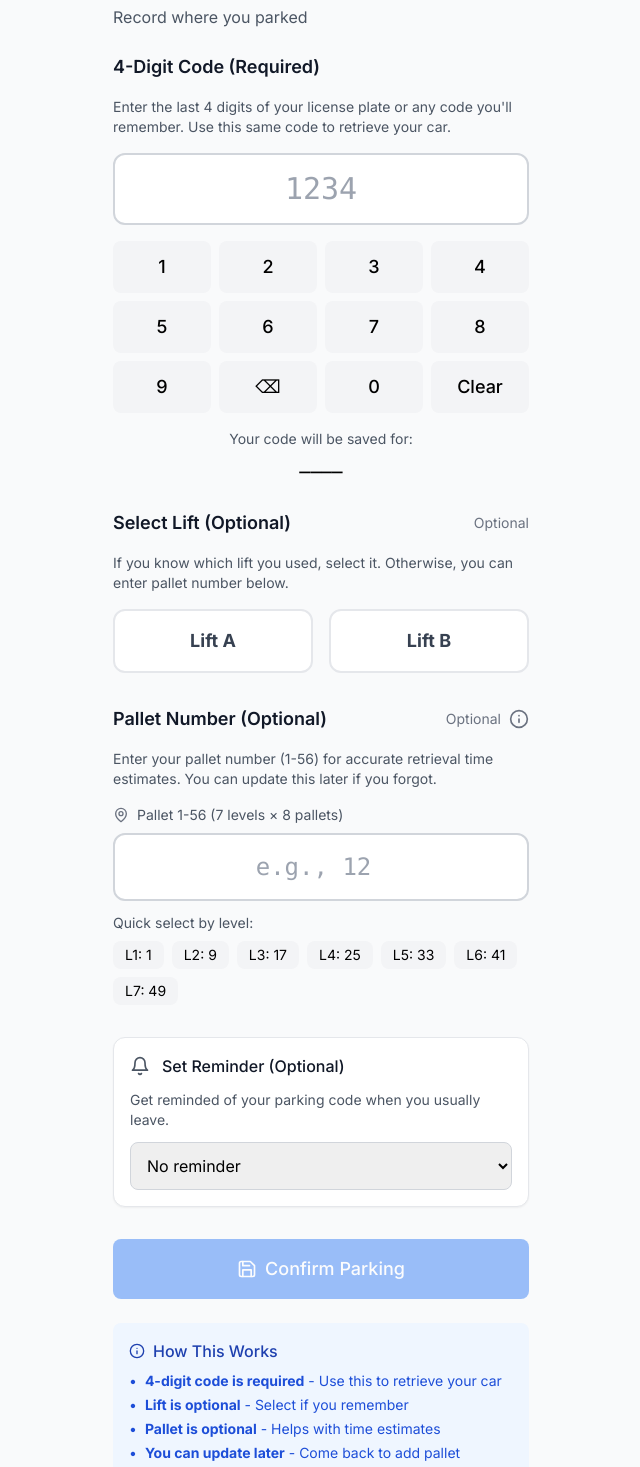
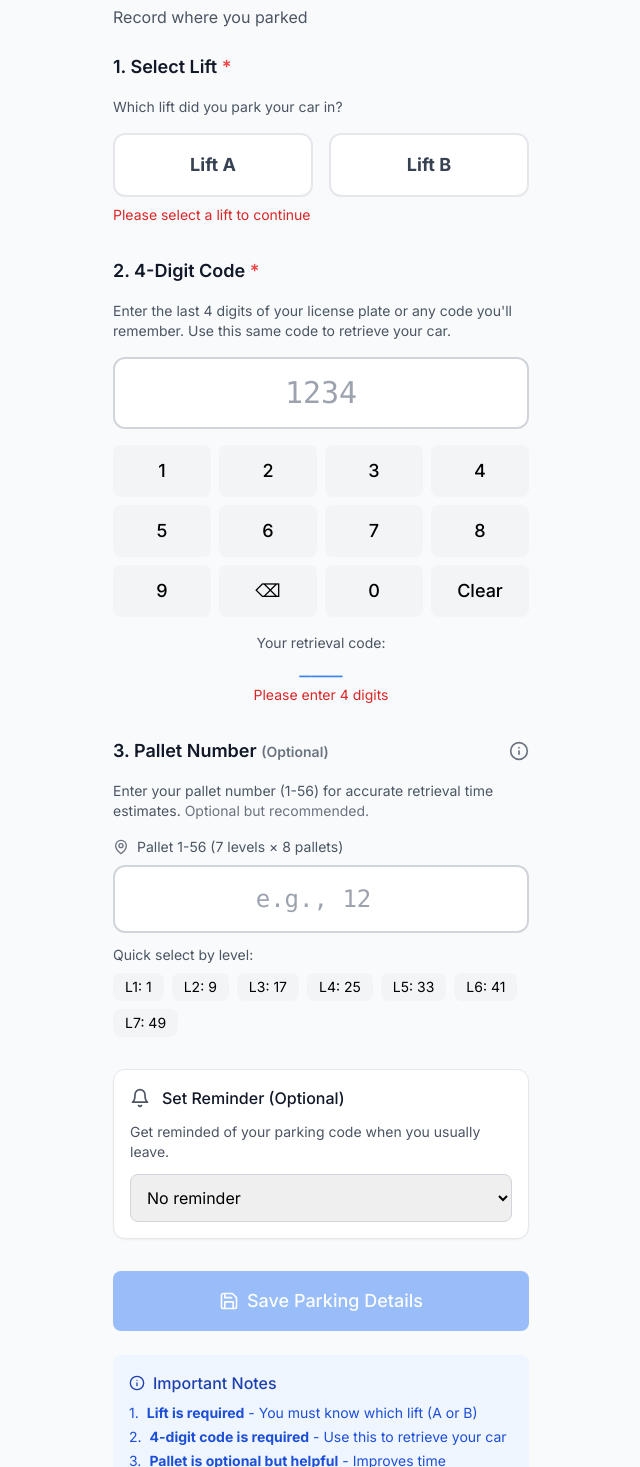
Before and after one commit to cjiajing/robinson-parking, a Next.js app: page /checkin in a window 1280 px wide. Shown: the part 83-1550 px from the top of the page, without its empty margins (319-959 px from the left). Built offline with nearby package versions, Linux system fonts and the light colour scheme.

Commit message:
Update page.js

```diff
--- a/src/app/checkin/page.js
+++ b/src/app/checkin/page.js
@@ -10,7 +10,6 @@ export default function CheckInPage() {
   const [palletNumber, setPalletNumber] = useState('');
   const [isSaved, setIsSaved] = useState(false);
   const [showPalletInfo, setShowPalletInfo] = useState(false);
-  const [isEditingPallet, setIsEditingPallet] = useState(false);
 
   // Load previous data if exists
   useEffect(() => {
@@ -33,21 +32,17 @@ export default function CheckInPage() {
   const level = calculateLevel();
 
   const handleSave = () => {
-    if (code.length === 4) {
-      // Always save code
+    if (code.length === 4 && selectedLift) {
+      // Save all data
       localStorage.setItem('parkingCode', code);
+      localStorage.setItem('lastParkingLift', selectedLift);
       localStorage.setItem('lastParkingTime', new Date().toISOString());
-
-      // Save lift if selected
-      if (selectedLift) {
-        localStorage.setItem('lastParkingLift', selectedLift);
-      }
 
       // Save pallet if provided
       if (palletNumber && parseInt(palletNumber) >= 1 && parseInt(palletNumber) <= 56) {
         localStorage.setItem('lastParkingPallet', palletNumber);
 
-        // Also save estimated lift based on pallet pattern
+        // Also save estimated lift based on pallet pattern (for verification)
         const palletNum = parseInt(palletNumber);
         const estimatedLift = palletNum % 2 === 1 ? 'A' : 'B';
         localStorage.setItem('estimatedLiftFromPallet', estimatedLift);
@@ -75,17 +70,14 @@ export default function CheckInPage() {
       localStorage.setItem('estimatedLiftFromPallet', estimatedLift);
 
       alert(`✅ Pallet updated to #${palletNumber} (Level ${level})`);
-      setIsEditingPallet(false);
     } else if (palletNumber === '') {
       localStorage.removeItem('lastParkingPallet');
       alert('✅ Pallet number removed');
-      setIsEditingPallet(false);
     }
   };
 
   // Check if user has existing parking data
-  const hasExistingParking = localStorage.getItem('parkingCode') &&
-    (localStorage.getItem('lastParkingLift') || localStorage.getItem('lastParkingPallet'));
+  const hasExistingParking = localStorage.getItem('parkingCode') && localStorage.getItem('lastParkingLift');
 
   return (
     <div className="max-w-md mx-auto p-4">
@@ -105,16 +97,63 @@ export default function CheckInPage() {
         {hasExistingParking && (
           <div className="mt-2 p-2 bg-blue-50 rounded-lg">
             <p className="text-sm text-blue-800">
-              You have existing parking data. You can update your pallet number or change lifts.
+              You have existing parking data. You can update your details.
             </p>
           </div>
         )}
       </header>
 
-      {/* Code Input - REQUIRED and FIRST */}
+      {/* STEP 1: Lift Selection - REQUIRED */}
       <div className="mb-8">
         <h2 className="text-lg font-semibold text-gray-900 mb-4">
-          4-Digit Code (Required)
+          1. Select Lift <span className="text-red-500">*</span>
+        </h2>
+        <p className="text-gray-600 mb-4 text-sm">
+          Which lift did you park your car in?
+        </p>
+
+        <div className="flex gap-4">
+          <button
+            onClick={() => setSelectedLift('A')}
+            className={`flex-1 py-4 rounded-xl border-2 font-bold text-lg ${
+              selectedLift === 'A'
+                ? 'border-parking-blue bg-blue-50 text-parking-blue'
+                : 'border-gray-200 bg-white text-gray-700'
+            }`}
+          >
+            Lift A
+          </button>
+          <button
+            onClick={() => setSelectedLift('B')}
+            className={`flex-1 py-4 rounded-xl border-2 font-bold text-lg ${
+              selectedLift === 'B'
+                ? 'border-parking-blue bg-blue-50 text-parking-blue'
+                : 'border-gray-200 bg-white text-gray-700'
+            }`}
+          >
+            Lift B
+          </button>
+        </div>
+
+        {/* Lift selection validation */}
+        {!selectedLift && (
+          <div className="mt-2 text-sm text-red-600">
+            Please select a lift to continue
+          </div>
+        )}
+
+        {/* Current selection display */}
+        {selectedLift && (
+          <div className="mt-3 p-2 bg-green-50 rounded-lg text-center">
+            <span className="text-green-800 font-medium">Selected: Lift {selectedLift}</span>
+          </div>
+        )}
+      </div>
+
+      {/* STEP 2: Code Input - REQUIRED */}
+      <div className="mb-8">
+        <h2 className="text-lg font-semibold text-gray-900 mb-4">
+          2. 4-Digit Code <span className="text-red-500">*</span>
         </h2>
         <p className="text-gray-600 mb-4 text-sm">
           Enter the last 4 digits of your license plate or any code you'll remember.
@@ -150,67 +189,28 @@ export default function CheckInPage() {
         </div>
 
         <div className="mt-4 text-center">
-          <div className="text-sm text-gray-600">Your code will be saved for:</div>
-          <div className="font-mono font-bold text-lg">{code || '____'}</div>
+          <div className="text-sm text-gray-600">Your retrieval code:</div>
+          <div className="font-mono font-bold text-lg text-parking-blue">{code || '____'}</div>
+          {code.length !== 4 && (
+            <div className="text-sm text-red-600 mt-1">
+              Please enter 4 digits
+            </div>
+          )}
         </div>
       </div>
 
-      {/* Lift Selection - OPTIONAL */}
-      <div className="mb-8">
-        <div className="flex items-center justify-between mb-4">
-          <h2 className="text-lg font-semibold text-gray-900">Select Lift (Optional)</h2>
-          <span className="text-sm text-gray-500">Optional</span>
-        </div>
-        <p className="text-gray-600 mb-4 text-sm">
-          If you know which lift you used, select it. Otherwise, you can enter pallet number below.
-        </p>
-
-        <div className="flex gap-4">
-          <button
-            onClick={() => setSelectedLift('A')}
-            className={`flex-1 py-4 rounded-xl border-2 font-bold text-lg ${
-              selectedLift === 'A'
-                ? 'border-parking-blue bg-blue-50 text-parking-blue'
-                : 'border-gray-200 bg-white text-gray-700'
-            }`}
-          >
-            Lift A
-          </button>
-          <button
-            onClick={() => setSelectedLift('B')}
-            className={`flex-1 py-4 rounded-xl border-2 font-bold text-lg ${
-              selectedLift === 'B'
-                ? 'border-parking-blue bg-blue-50 text-parking-blue'
-                : 'border-gray-200 bg-white text-gray-700'
-            }`}
-          >
-            Lift B
-          </button>
-        </div>
-
-        {/* Current selection display */}
-        {selectedLift && (
-          <div className="mt-3 p-2 bg-green-50 rounded-lg text-center">
-            <span className="text-green-800">Selected: Lift {selectedLift}</span>
-          </div>
-        )}
-      </div>
-
-      {/* Pallet Number Input - OPTIONAL */}
+      {/* STEP 3: Pallet Number Input - OPTIONAL */}
       <div className="mb-8">
         <div className="flex items-center justify-between mb-4">
           <h2 className="text-lg font-semibold text-gray-900">
-            Pallet Number (Optional)
+            3. Pallet Number <span className="text-gray-500 text-sm">(Optional)</span>
           </h2>
-          <div className="flex items-center gap-2">
-            <span className="text-sm text-gray-500">Optional</span>
           <button
             onClick={() => setShowPalletInfo(!showPalletInfo)}
             className="text-gray-500 hover:text-gray-700"
           >
             <Info className="w-5 h-5" />
           </button>
-          </div>
         </div>
 
         {showPalletInfo && (
@@ -231,7 +231,7 @@ export default function CheckInPage() {
 
         <p className="text-gray-600 mb-4 text-sm">
           Enter your pallet number (1-56) for accurate retrieval time estimates.
-          You can update this later if you forgot.
+          <span className="text-gray-500"> Optional but recommended.</span>
         </p>
 
         <div className="relative">
@@ -260,6 +260,7 @@ export default function CheckInPage() {
               <button
                 onClick={handleUpdatePalletOnly}
                 className="px-4 py-4 bg-gray-200 text-gray-800 rounded-xl font-medium hover:bg-gray-300 flex items-center gap-2"
+                title="Update pallet only"
               >
                 <Edit className="w-4 h-4" />
                 Update
@@ -282,11 +283,25 @@ export default function CheckInPage() {
                   </div>
                 </div>
               </div>
-              <div className="text-center mt-2 text-sm text-gray-500">
+              <div className="text-center mt-2 text-sm">
+                <span className={`font-medium ${
+                  selectedLift &&
+                  ((parseInt(palletNumber) % 2 === 1 && selectedLift === 'A') ||
+                   (parseInt(palletNumber) % 2 === 0 && selectedLift === 'B'))
+                    ? 'text-green-600'
+                    : 'text-yellow-600'
+                }`}>
                   {parseInt(palletNumber) % 2 === 1 ?
-                  'Likely Lift A (odd pallets)' :
-                  'Likely Lift B (even pallets)'
+                    'Typically Lift A (odd pallets)' :
+                    'Typically Lift B (even pallets)'
                   }
+                  {selectedLift &&
+                    ((parseInt(palletNumber) % 2 === 1 && selectedLift !== 'A') ||
+                     (parseInt(palletNumber) % 2 === 0 && selectedLift !== 'B'))
+                    ? ' - Note: Different from your selected lift'
+                    : ' - Matches your selection ✓'
+                  }
+                </span>
               </div>
             </div>
           )}
@@ -330,11 +345,11 @@ export default function CheckInPage() {
       {/* Save/Update Button */}
       <button
         onClick={handleSave}
-        disabled={code.length !== 4}
+        disabled={!selectedLift || code.length !== 4}
         className="w-full btn-primary flex items-center justify-center gap-2 py-4 text-lg disabled:opacity-50 disabled:cursor-not-allowed"
       >
         <Save className="w-5 h-5" />
-        {hasExistingParking ? 'Update Parking Details' : 'Confirm Parking'}
+        {hasExistingParking ? 'Update Parking' : 'Save Parking Details'}
       </button>
 
       {/* Success Message */}
@@ -343,28 +358,40 @@ export default function CheckInPage() {
           <div className="text-green-800 text-center">
             <div className="font-bold">✓ Parking details saved!</div>
             <div className="text-sm mt-1">
+              Lift: <span className="font-bold">{selectedLift}</span>
+              {' • '}
               Code: <span className="font-mono font-bold">{code}</span>
-              {selectedLift && ` • Lift: ${selectedLift}`}
               {palletNumber && ` • Pallet: ${palletNumber} (L${level})`}
+            </div>
+            <div className="text-xs text-green-700 mt-2">
+              You can update pallet later if needed
             </div>
           </div>
         </div>
       )}
 
-      {/* Update-Only Section for Existing Users */}
-      {hasExistingParking && !isEditingPallet && (
+      {/* Update Instructions */}
+      {hasExistingParking && (
         <div className="mt-6 p-4 bg-yellow-50 rounded-lg">
-          <h4 className="font-medium text-yellow-900 mb-2">Quick Updates</h4>
-          <p className="text-sm text-yellow-800 mb-3">
-            Just want to update your pallet number without changing other details?
-          </p>
-          <button
-            onClick={() => setIsEditingPallet(true)}
-            className="w-full py-3 bg-yellow-100 text-yellow-800 rounded-lg font-medium hover:bg-yellow-200 flex items-center justify-center gap-2"
-          >
-            <Edit className="w-4 h-4" />
-            Update Pallet Number Only
-          </button>
+          <h4 className="font-medium text-yellow-900 mb-2">Need to update?</h4>
+          <ul className="text-yellow-800 text-sm space-y-1">
+            <li className="flex gap-2">
+              <span>•</span>
+              <span><strong>Change lift?</strong> Select different lift above</span>
+            </li>
+            <li className="flex gap-2">
+              <span>•</span>
+              <span><strong>Change code?</strong> Enter new 4-digit code</span>
+            </li>
+            <li className="flex gap-2">
+              <span>•</span>
+              <span><strong>Add/update pallet?</strong> Enter pallet number and click "Update" button</span>
+            </li>
+            <li className="flex gap-2">
+              <span>•</span>
+              <span><strong>Then click "Save Parking Details"</strong> to save all changes</span>
+            </li>
+          </ul>
         </div>
       )}
 
@@ -372,24 +399,24 @@ export default function CheckInPage() {
       <div className="mt-6 p-4 bg-blue-50 rounded-lg">
         <h4 className="font-medium text-blue-800 mb-2 flex items-center gap-2">
           <Info className="w-4 h-4" />
-          How This Works
+          Important Notes
         </h4>
         <ul className="text-blue-700 text-sm space-y-1">
           <li className="flex gap-2">
-            <span>•</span>
+            <span>1.</span>
+            <span><strong>Lift is required</strong> - You must know which lift (A or B)</span>
+          </li>
+          <li className="flex gap-2">
+            <span>2.</span>
             <span><strong>4-digit code is required</strong> - Use this to retrieve your car</span>
           </li>
           <li className="flex gap-2">
-            <span>•</span>
-            <span><strong>Lift is optional</strong> - Select if you remember</span>
+            <span>3.</span>
+            <span><strong>Pallet is optional but helpful</strong> - Improves time estimates</span>
           </li>
           <li className="flex gap-2">
-            <span>•</span>
-            <span><strong>Pallet is optional</strong> - Helps with time estimates</span>
-          </li>
-          <li className="flex gap-2">
-            <span>•</span>
-            <span><strong>You can update later</strong> - Come back to add pallet number</span>
+            <span>4.</span>
+            <span><strong>You can update later</strong> - Return to add/update pallet number</span>
           </li>
         </ul>
 
@@ -398,10 +425,13 @@ export default function CheckInPage() {
           <ol className="text-blue-700 text-sm list-decimal list-inside space-y-1">
             <li>Go to touchscreen near lifts</li>
             <li>Tap "RETRIEVE VEHICLE"</li>
-            <li>Enter code: <span className="font-mono font-bold">{code || '____'}</span></li>
-            <li>System shows pallet number</li>
-            <li>Wait for lift to deliver</li>
+            <li>Enter your 4-digit code</li>
+            <li>System shows your pallet number</li>
+            <li>Wait for lift to deliver your car</li>
           </ol>
+          <div className="mt-2 text-xs text-blue-600">
+            Tip: If you forgot your pallet, the system will show it when you enter your code
+          </div>
         </div>
       </div>
     </div>
```
Lines whose indentation alone changed are shown as unchanged.
